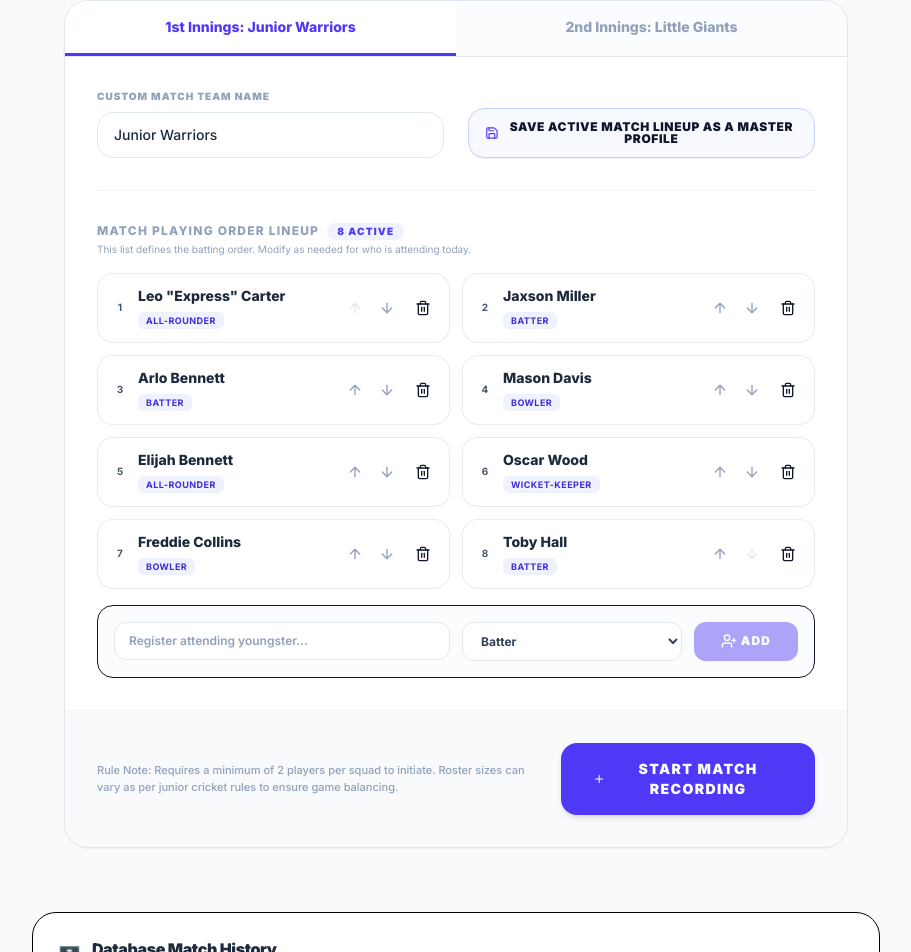
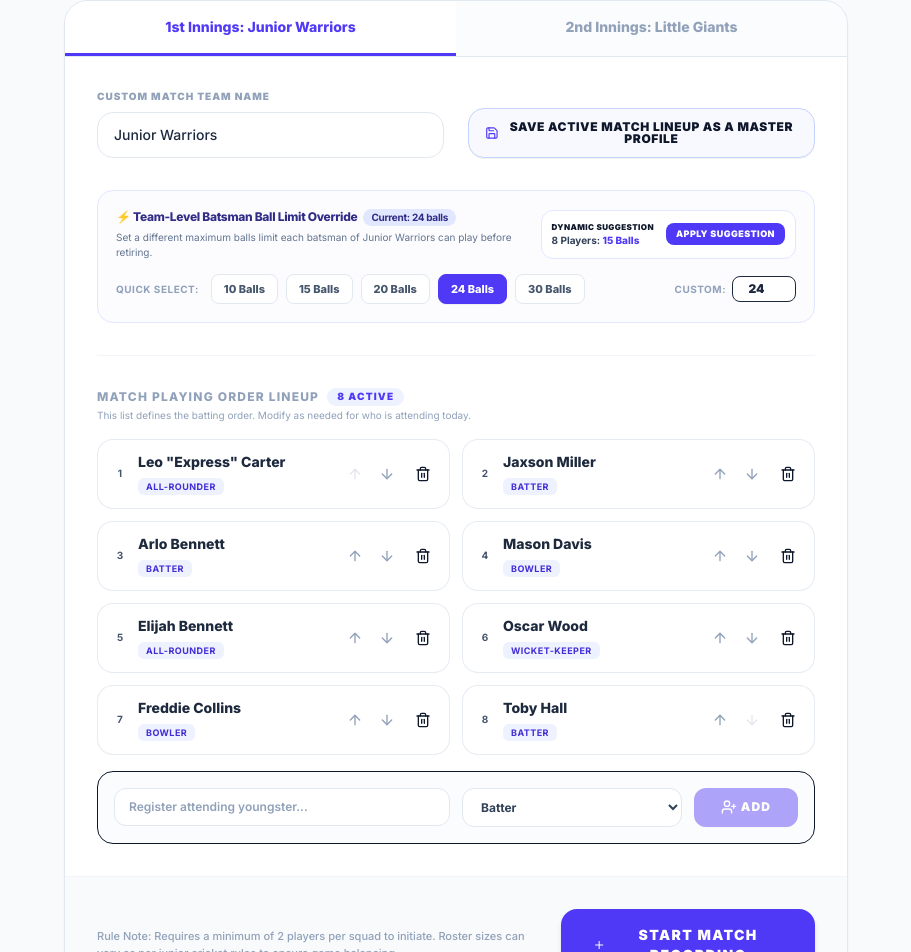
Before and after one commit to VineetUR1983/Junior-Cricket-ScoreKeeper, a React (Vite) app: page / in a window 1280 px wide. Shown: the part 945-1897 px from the top of the page, without its empty margins (184-1095 px from the left). Built offline with nearby package versions, Linux system fonts and the light colour scheme; no server answers; the database is empty.

Commit message:
feat: enable team-specific batsman ball limits
Allow users to define and persist custom batsman ball limits per team via the Squad Manager, ensuring innings correctly initialize with these specific limits.

```diff
--- a/src/App.tsx
+++ b/src/App.tsx
@@ -683,7 +683,7 @@ export default function App() {
     const initialInnings: Innings = {
       battingTeamIndex: battingTeamIdx,
       bowlingTeamIndex: bowlingTeamIdx,
-      batsmanBallLimit: matchBatsmanBallLimit,
+      batsmanBallLimit: teamA.batsmanBallLimit || matchBatsmanBallLimit || 24,
       totalRuns: 0,
       totalWickets: 0,
       ballsBowledTotal: 0,
@@ -747,7 +747,7 @@ export default function App() {
     const initialInnings: Innings = {
       battingTeamIndex: battingTeamIdx,
       bowlingTeamIndex: bowlingTeamIdx,
-      batsmanBallLimit: matchBatsmanBallLimit,
+      batsmanBallLimit: teamB.batsmanBallLimit || matchBatsmanBallLimit || 24,
       totalRuns: 0,
       totalWickets: 0,
       ballsBowledTotal: 0,
--- a/src/components/SquadManager.tsx
+++ b/src/components/SquadManager.tsx
@@ -124,6 +124,13 @@ export default function SquadManager({
     onSaveTeams(updated);
   };
 
+  const handleUpdateTeamBallLimit = (limit: number) => {
+    const updated = [...localTeams] as [Team, Team];
+    updated[activeTab] = { ...updated[activeTab], batsmanBallLimit: isNaN(limit) ? 24 : limit };
+    setLocalTeams(updated);
+    onSaveTeams(updated);
+  };
+
   // Add player to active match list
   const handleAddPlayer = (e: React.FormEvent) => {
     e.preventDefault();
@@ -183,10 +190,11 @@ export default function SquadManager({
   // Load a Master Profile directly into active match
   const handleLoadMasterToActive = (profile: MasterTeamProfile, targetIdx: 0 | 1) => {
     const updated = [...localTeams] as [Team, Team];
+    const currentLimit = updated[targetIdx]?.batsmanBallLimit || matchBatsmanBallLimit || 24;
     updated[targetIdx] = {
       name: profile.name,
       players: profile.players.map(p => ({ ...p })), // clone players
-      batsmanBallLimit: matchBatsmanBallLimit
+      batsmanBallLimit: currentLimit
     };
     setLocalTeams(updated);
     onSaveTeams(updated);
@@ -661,6 +669,84 @@ export default function SquadManager({
               </div>
             </div>
 
+            {/* Team-level Batsman Ball Limit Section */}
+            <div className="bg-indigo-50/20 rounded-2xl border border-indigo-100 p-4.5 space-y-3.5 mt-4" id="team-ball-limit-control">
+              <div className="flex flex-col sm:flex-row justify-between items-start sm:items-center gap-3">
+                <div>
+                  <h4 className="font-extrabold text-xs text-indigo-900 tracking-tight flex items-center gap-1.5">
+                    <span>⚡ Team-Level Batsman Ball Limit Override</span>
+                    <span className="text-[10px] bg-indigo-100 text-indigo-750 font-bold px-2 py-0.5 rounded-full">
+                      Current: {activeTeam.batsmanBallLimit || matchBatsmanBallLimit || 24} balls
+                    </span>
+                  </h4>
+                  <p className="text-[10px] text-slate-500 mt-1">
+                    Set a different maximum balls limit each batsman of {activeTeam.name || `Team ${activeTab === 0 ? 'A' : 'B'}`} can play before retiring.
+                  </p>
+                </div>
+
+                {/* Auto Recommendation Calc */}
+                {(() => {
+                  const pCount = activeTeam.players.length;
+                  const rec = Math.max(1, Math.round((matchOvers * 6) / Math.max(1, pCount)));
+                  return (
+                    <div className="bg-white p-2.5 rounded-xl border border-indigo-100 flex items-center gap-3 shrink-0 shadow-3xs">
+                      <div className="text-left">
+                        <p className="text-[8px] font-black text-indigo-650 uppercase tracking-wider">Dynamic Suggestion</p>
+                        <p className="text-[10px] font-bold text-slate-700">
+                          {pCount} Players: <span className="text-indigo-600 font-extrabold">{rec} Balls</span>
+                        </p>
+                      </div>
+                      <button
+                        type="button"
+                        onClick={() => handleUpdateTeamBallLimit(rec)}
+                        className="px-2.5 py-1 bg-indigo-600 hover:bg-indigo-700 text-white rounded-lg text-[9px] font-black uppercase tracking-wider transition-colors cursor-pointer"
+                      >
+                        Apply Suggestion
+                      </button>
+                    </div>
+                  );
+                })()}
+              </div>
+
+              <div className="flex flex-wrap gap-2 items-center">
+                <span className="text-[10px] font-bold text-slate-400 uppercase tracking-wider mr-1">Quick Select:</span>
+                {[10, 15, 20, 24, 30].map((limit) => {
+                  const isSelected = (activeTeam.batsmanBallLimit || matchBatsmanBallLimit || 24) === limit;
+                  return (
+                    <button
+                      key={limit}
+                      type="button"
+                      onClick={() => handleUpdateTeamBallLimit(limit)}
+                      className={`py-1.5 px-3 text-[11px] font-extrabold rounded-lg border transition-all cursor-pointer ${
+                        isSelected
+                          ? 'bg-indigo-600 border-indigo-600 text-white shadow-2xs'
+                          : 'bg-white border-slate-200 text-slate-600 hover:bg-slate-50'
+                      }`}
+                    >
+                      {limit} Balls
+                    </button>
+                  );
+                })}
+
+                {/* Custom Ball input */}
+                <div className="flex items-center gap-1.5 ml-auto">
+                  <span className="text-[10px] font-bold text-slate-400 uppercase tracking-wider">Custom:</span>
+                  <input
+                    type="number"
+                    min={1}
+                    max={120}
+                    value={activeTeam.batsmanBallLimit || ''}
+                    placeholder="e.g. 25"
+                    onChange={(e) => {
+                      const val = parseInt(e.target.value);
+                      handleUpdateTeamBallLimit(val);
+                    }}
+                    className="w-16 px-2 py-1 bg-white border border-slate-250 rounded-lg text-xs font-black text-slate-800 text-center focus:outline-none focus:ring-2 focus:ring-indigo-500/30 focus:border-indigo-500"
+                  />
+                </div>
+              </div>
+            </div>
+
             <hr className="border-slate-100" />
 
             {/* Match Lineup / Batting Order section */}
```
